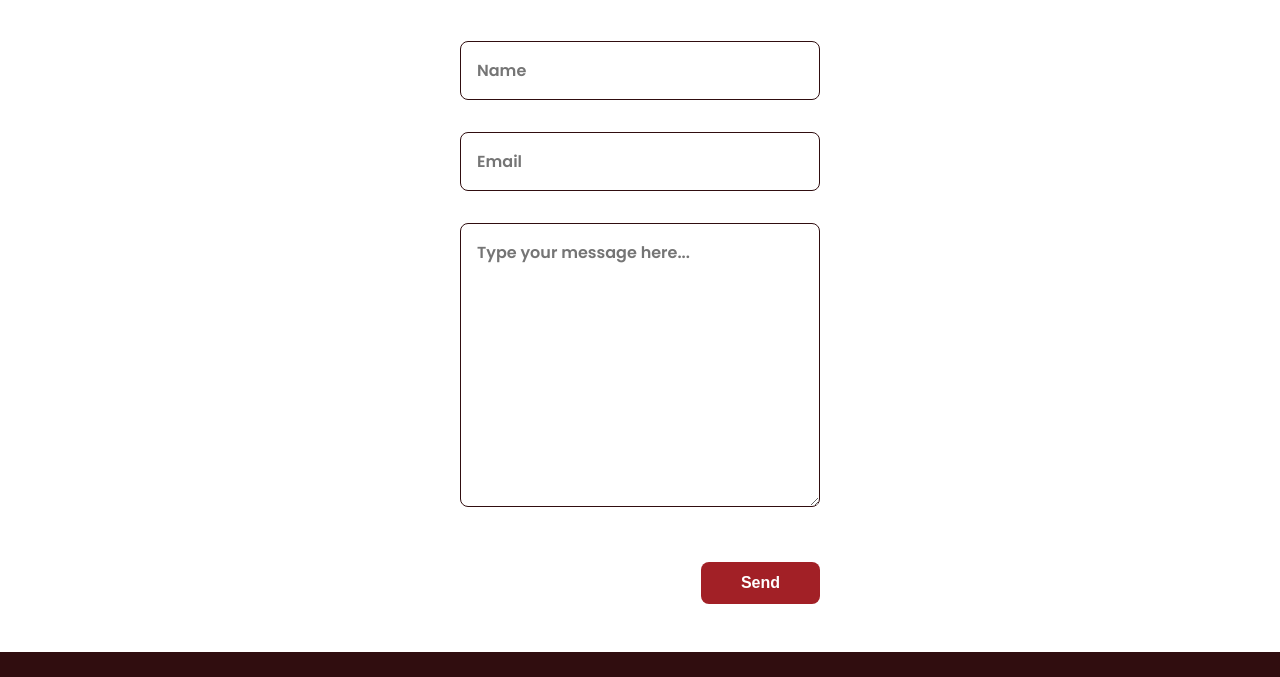
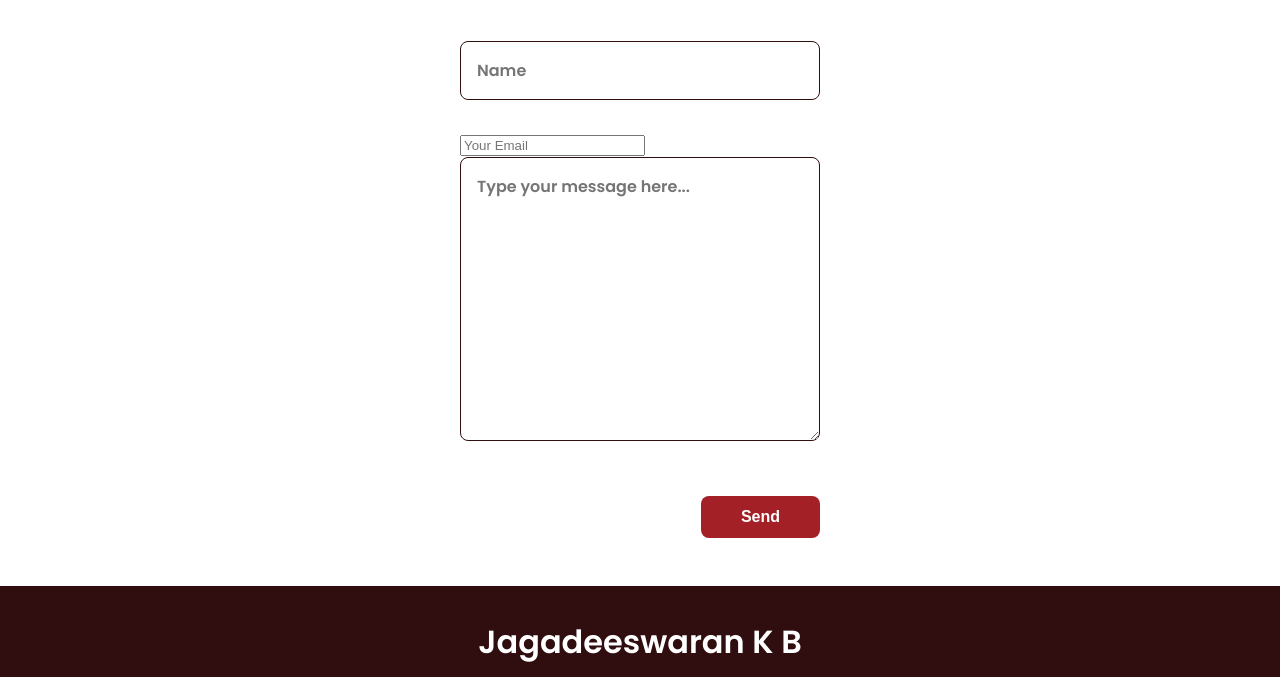
Before and after one commit to JagadeeswaranKB/JagadeeswaranKB.github.io, a plain HTML site: page index.html in a window 1280 px wide. Shown: the part 3340-4017 px from the top of the page. Drawn offline with nearby package versions, Linux system fonts and the light colour scheme.

Commit message:
e-mail validation update

```diff
--- a/index.html
+++ b/index.html
@@ -188,7 +188,7 @@
       <div class="contact__container bd-grid">
         <form id="contactForm" action="https://formsubmit.co/723d5db63ab9352dceda757dbdb86ffe" method="POST" class="contact__form">
           <input type="text" name="name" placeholder="Name" class="contact__input" id="Name" required>
-          <input type="email" name="mail" placeholder="Email" class="contact__input" id="Email" required>
+          <input type="email" name="email" id="email" placeholder="Your Email" required pattern="[a-z0-9._%+-]+@[a-z0-9.-]+\.[a-z]{2,}$" title="Enter a valid email address (e.g. name@example.com)">
           <textarea cols="0" name="message" placeholder="Type your message here..." rows="10" class="contact__input" id="Message" required></textarea>
 
       <!-- Google reCAPTCHA -->
```
